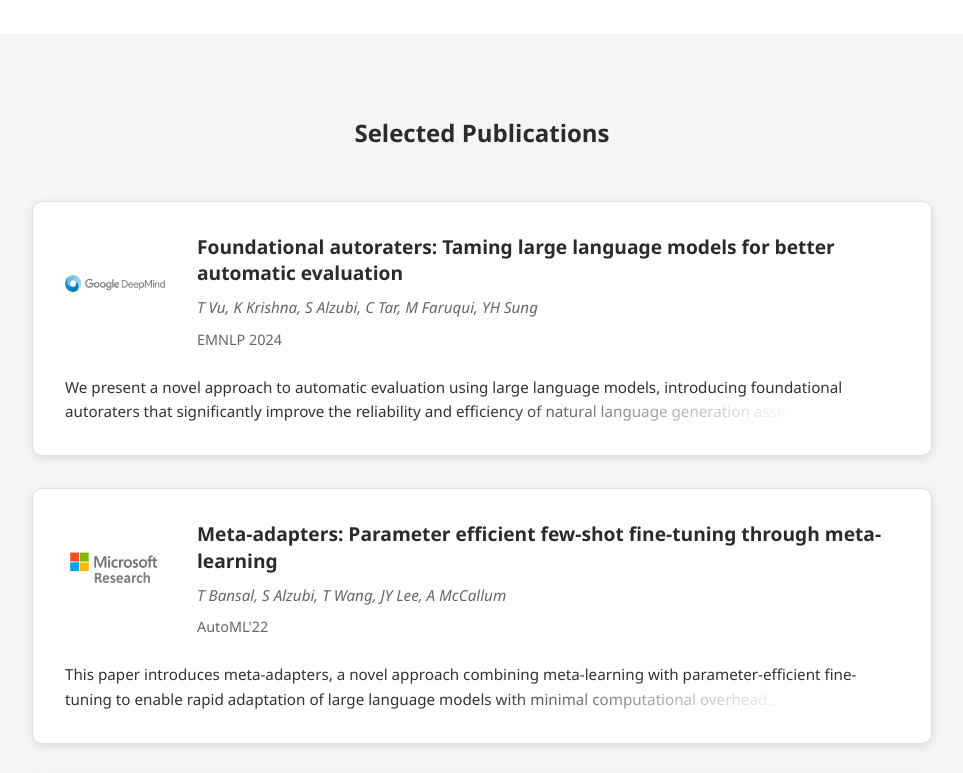
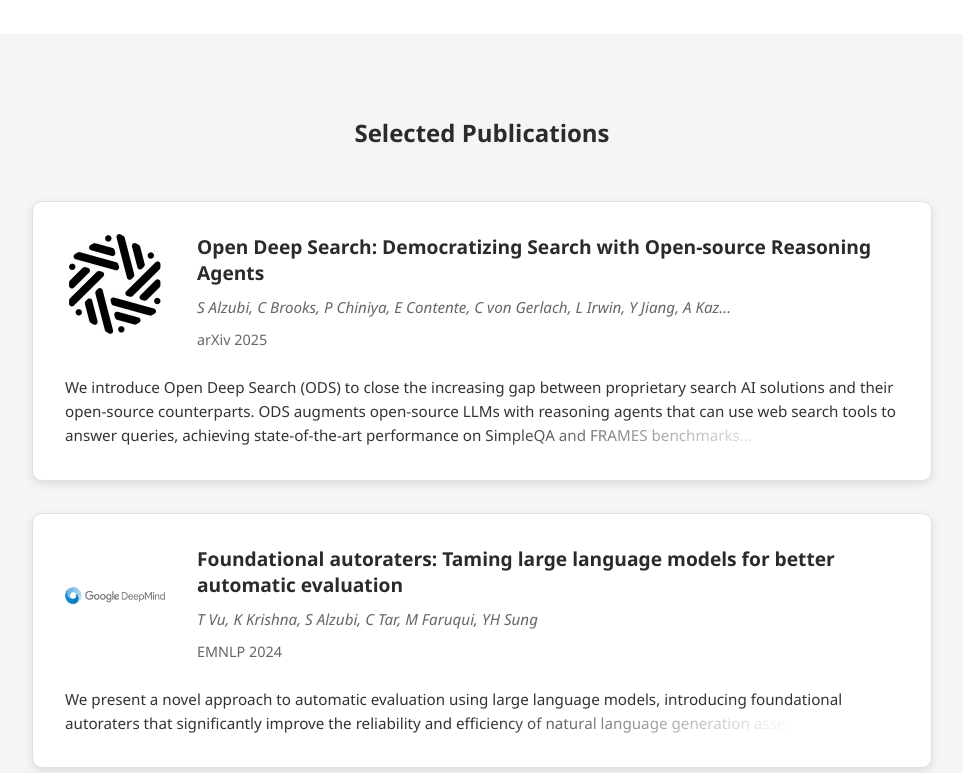
Before and after one commit to salzubi401/salzubi401.github.io, a plain HTML site: page index.html in a window 1280 px wide. Shown: the part 2666-3439 px from the top of the page, without its empty margins (158-1121 px from the left). Drawn offline with Linux system fonts and the light colour scheme.

Commit message:
Added new citations

```diff
--- a/index.html
+++ b/index.html
@@ -47,7 +47,7 @@
         <h2>About Me</h2>
         <div class="about-content">
             <div class="about-text">
-                <p>I am an AI researcher that's broadly interested in exploring the genrealization capabilties of ML models. I’ve been fortunate enough to have worked at top labs in academia and industry on a diverse range of problems: from pure research roles to pure engineering roles and roles in-between. I am particularly interested in building impactful systems with LLM’s and MLLM’s. I am currently working on building open-source multi-agent systems, particularly in search.</p>
+                <p>I am an AI researcher that's broadly interested in exploring the genrealization capabilties of ML models. I've been fortunate enough to have worked at top labs in academia and industry on a diverse range of problems: from pure research roles to pure engineering roles and roles in-between. I am particularly interested in building impactful systems with LLM's and MLLM's. I am currently working on building open-source multi-agent systems, particularly in search.</p>
                 <p>I am also interested in any impactful applications of ML related to Arabic/MENA region. Besides work, I enjoy traveling, lifting weights and cooking.</p>
             </div>
         </div>
@@ -165,6 +165,41 @@
         <h2>Selected Publications</h2>
         <div class="publications-list">
             <div class="publication-item">
+                <!-- BibTeX citation
+                @article{alzubi2025open,
+                  title={Open Deep Search: Democratizing Search with Open-source Reasoning Agents},
+                  author={Alzubi, Salaheddin and Brooks, Creston and Chiniya, Purva and Contente, Edoardo and von Gerlach, Chiara and Irwin, Lucas and Jiang, Yihan and Kaz, Arda and Nguyen, Windsor and Oh, Sewoong and others},
+                  journal={arXiv preprint arXiv:2503.20201},
+                  year={2025}
+                }
+                -->
+                <div class="pub-header">
+                    <div class="pub-logo">
+                        <img src="assets/sentientagi_logo.jpeg" alt="Sentient Logo">
+                    </div>
+                    <div class="pub-main">
+                        <h3><a href="https://arxiv.org/abs/2503.20201" target="_blank">Open Deep Search: Democratizing Search with Open-source Reasoning Agents</a></h3>
+                        <p class="authors">S Alzubi, C Brooks, P Chiniya, E Contente, C von Gerlach, L Irwin, Y Jiang, A Kaz...</p>
+                        <p class="venue">arXiv 2025</p>
+                    </div>
+                </div>
+                <div class="pub-abstract">
+                    <p>We introduce Open Deep Search (ODS) to close the increasing gap between proprietary search AI solutions and their open-source counterparts. ODS augments open-source LLMs with reasoning agents that can use web search tools to answer queries, achieving state-of-the-art performance on SimpleQA and FRAMES benchmarks...</p>
+                </div>
+            </div>
+
+            <div class="publication-item">
+                <!-- BibTeX citation
+                @misc{vu2024foundationalautoraterstaminglarge,
+                      title={Foundational Autoraters: Taming Large Language Models for Better Automatic Evaluation},
+                      author={Tu Vu and Kalpesh Krishna and Salaheddin Alzubi and Chris Tar and Manaal Faruqui and Yun-Hsuan Sung},
+                      year={2024},
+                      eprint={2407.10817},
+                      archivePrefix={arXiv},
+                      primaryClass={cs.CL},
+                      url={https://arxiv.org/abs/2407.10817},
+                }
+                -->
                 <div class="pub-header">
                     <div class="pub-logo">
                         <img src="assets/deepmind.svg.png" alt="EMNLP Logo">
@@ -181,6 +216,22 @@
             </div>
 
             <div class="publication-item">
+                <!-- BibTeX citation
+                @InProceedings{pmlr-v188-bansal22a,
+                  title = 	 {Meta-Adapters: Parameter Efficient Few-shot Fine-tuning through Meta-Learning},
+                  author =       {Bansal, Trapit and Alzubi, Salaheddin and Wang, Tong and Lee, Jay-Yoon and McCallum, Andrew},
+                  booktitle = 	 {Proceedings of the First International Conference on Automated Machine Learning},
+                  pages = 	 {19/1--18},
+                  year = 	 {2022},
+                  editor = 	 {Guyon, Isabelle and Lindauer, Marius and van der Schaar, Mihaela and Hutter, Frank and Garnett, Roman},
+                  volume = 	 {188},
+                  series = 	 {Proceedings of Machine Learning Research},
+                  month = 	 {25--27 Jul},
+                  publisher =    {PMLR},
+                  pdf = 	 {https://proceedings.mlr.press/v188/bansal22a/bansal22a.pdf},
+                  url = 	 {https://proceedings.mlr.press/v188/bansal22a.html}
+                }
+                -->
                 <div class="pub-header">
                     <div class="pub-logo">
                         <img src="assets/msr.jpeg" alt="AutoML Logo">
@@ -197,6 +248,21 @@
             </div>
 
             <div class="publication-item">
+                <!-- BibTeX citation
+                @inproceedings{alzubi-etal-2022-aixplain,
+                    title = "aiXplain at Arabic Hate Speech 2022: An Ensemble Based Approach to Detecting Offensive Tweets",
+                    author = "Alzubi, Salaheddin  and
+                      Ferreira, Thiago Castro  and
+                      Pavanelli, Lucas  and
+                      Al-Badrashiny, Mohamed",
+                    booktitle = "Proceedinsg of the 5th Workshop on Open-Source Arabic Corpora and Processing Tools with Shared Tasks on Qur`an QA and Fine-Grained Hate Speech Detection",
+                    month = jun,
+                    year = "2022",
+                    publisher = "European Language Resources Association",
+                    url = "https://aclanthology.org/2022.osact-1.28/",
+                    pages = "214--217"
+                }
+                -->
                 <div class="pub-header">
                     <div class="pub-logo">
                         <img src="assets/aixplain.png" alt="LREC Logo">
```
